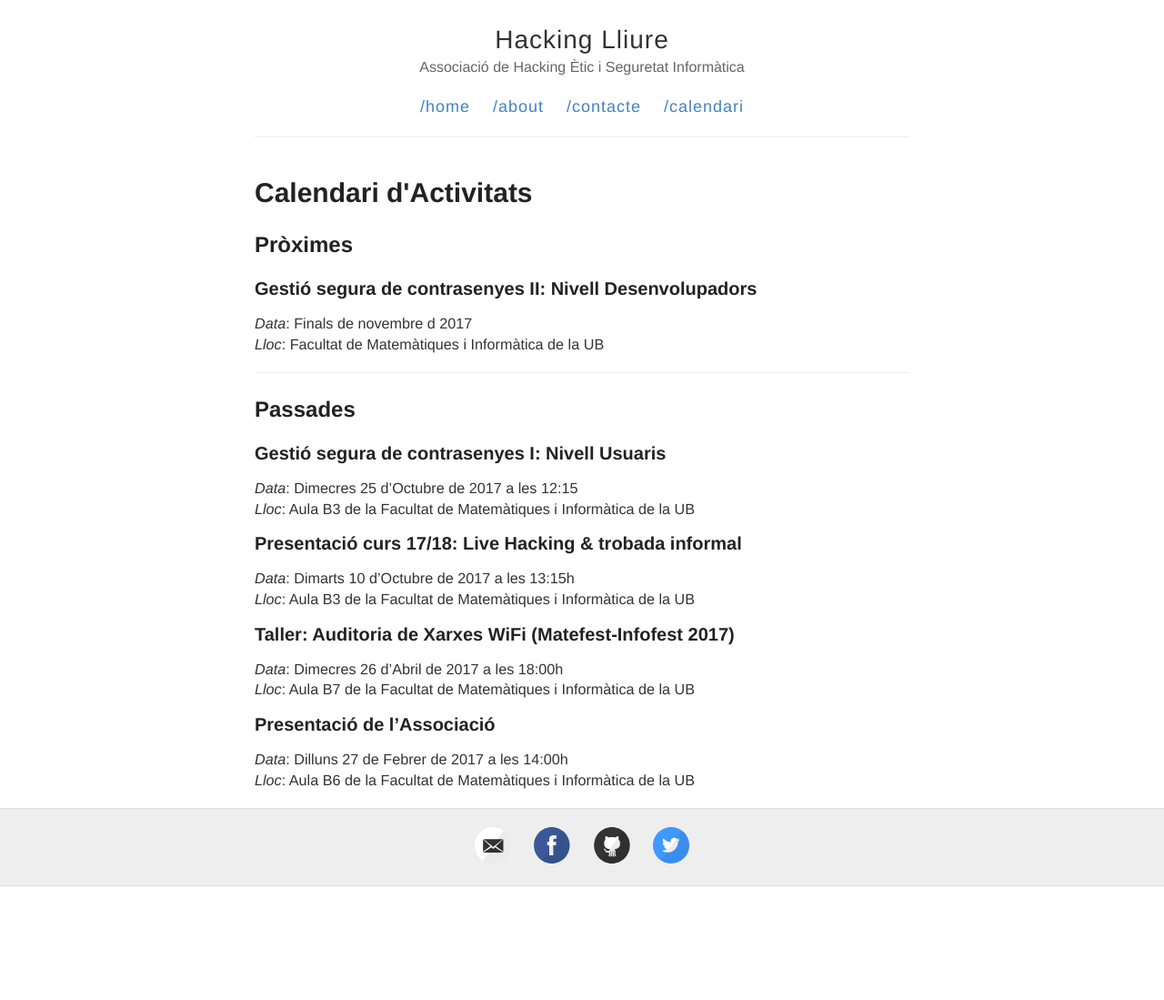
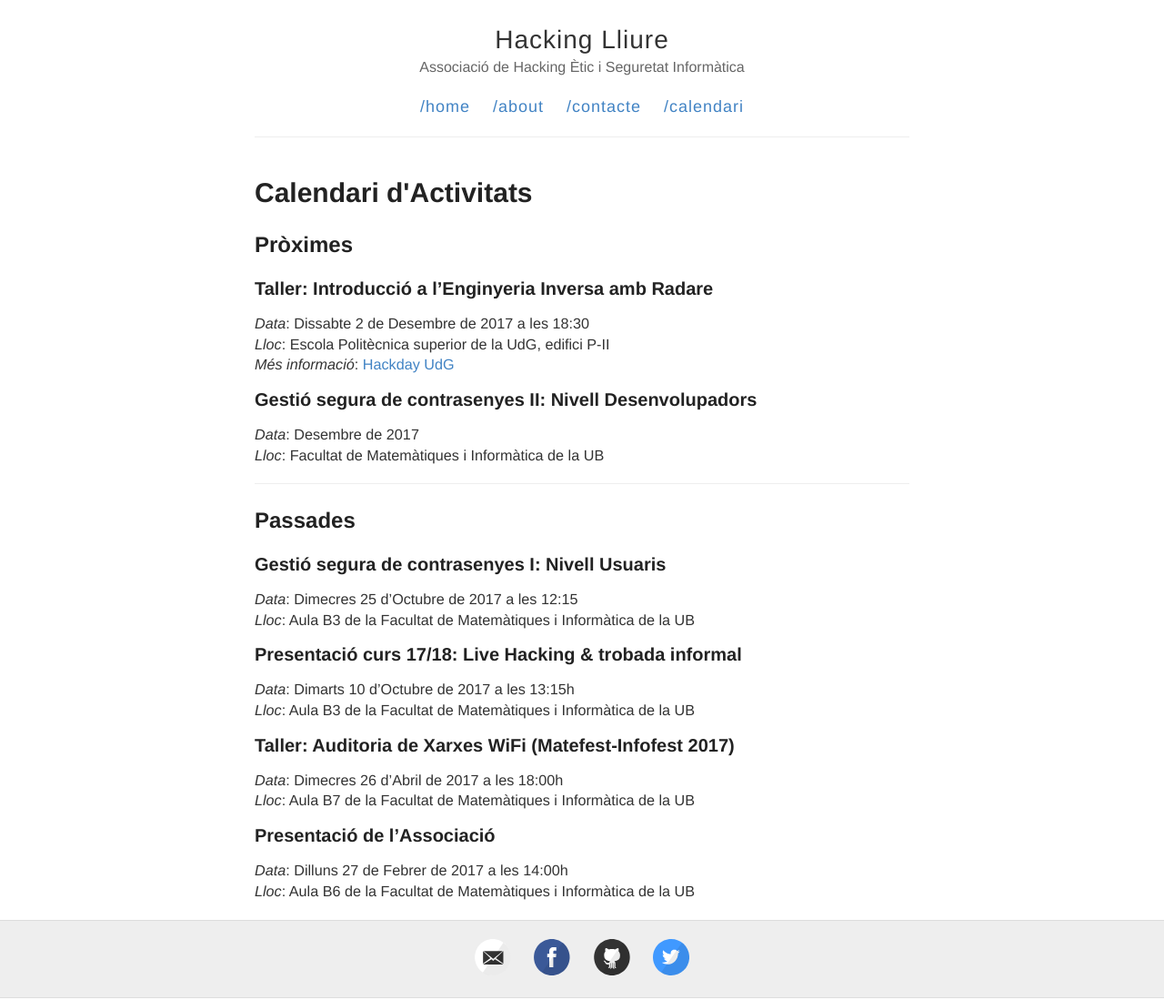
Before and after one commit to HackingLliure/hackinglliure.github.io, a Jekyll site: the page built from pages/calendari.md, in a window 1280 px wide. Shown: the whole page at 91% size. Built offline with Jekyll 4.4.1, drawn with Linux system fonts in a browser that asks for light colours; before the commit the page ends 977 px from its top, so only the background shows below that.

Commit message:
Add radare workshop at UdG on calendar page

```diff
--- a/pages/calendari.md
+++ b/pages/calendari.md
@@ -5,8 +5,13 @@ title: Calendari d'Activitats
 
 ## Pròximes
 
+### Taller: Introducció a l'Enginyeria Inversa amb Radare
+_Data_: Dissabte 2 de Desembre de 2017 a les 18:30\\
+_Lloc_: Escola Politècnica superior de la UdG, edifici P-II\\
+_Més informació_: [Hackday UdG](https://hackday.udg.edu)
+
 ### Gestió segura de contrasenyes II: Nivell Desenvolupadors
-_Data_: Finals de novembre d 2017\\
+_Data_: Desembre de 2017\\
 _Lloc_: Facultat de Matemàtiques i Informàtica de la UB
 
 ---
```
